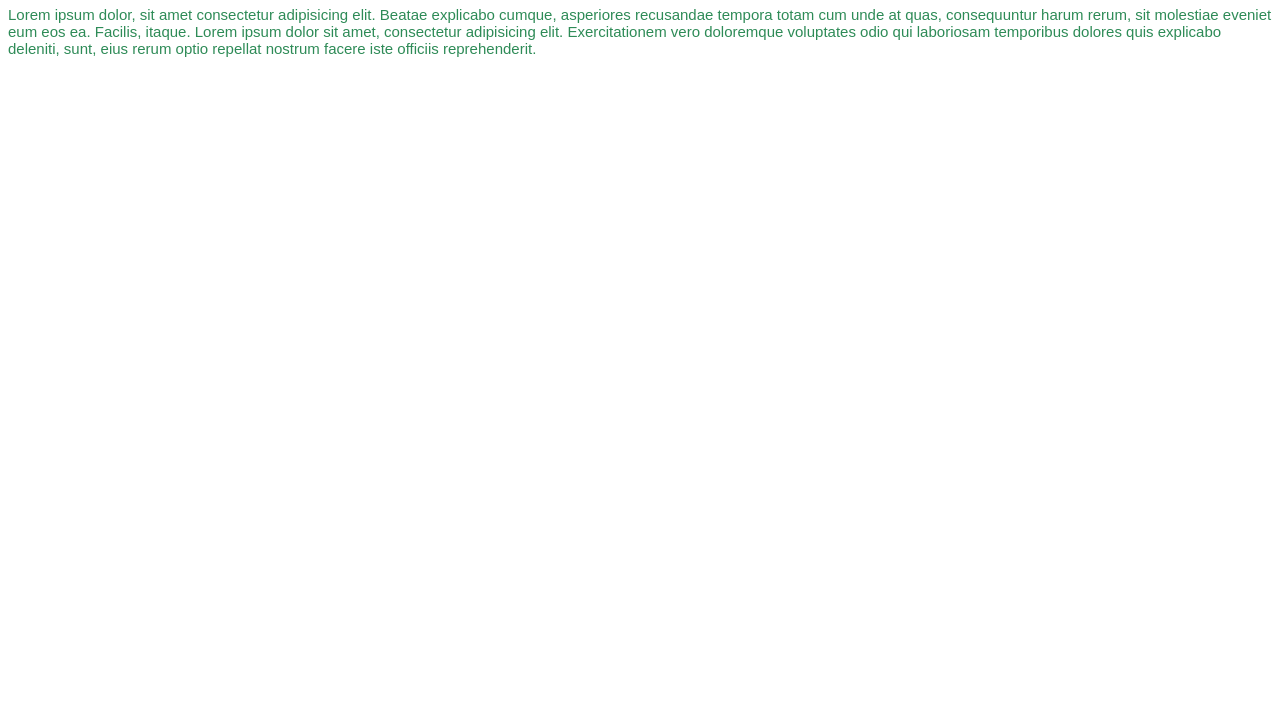
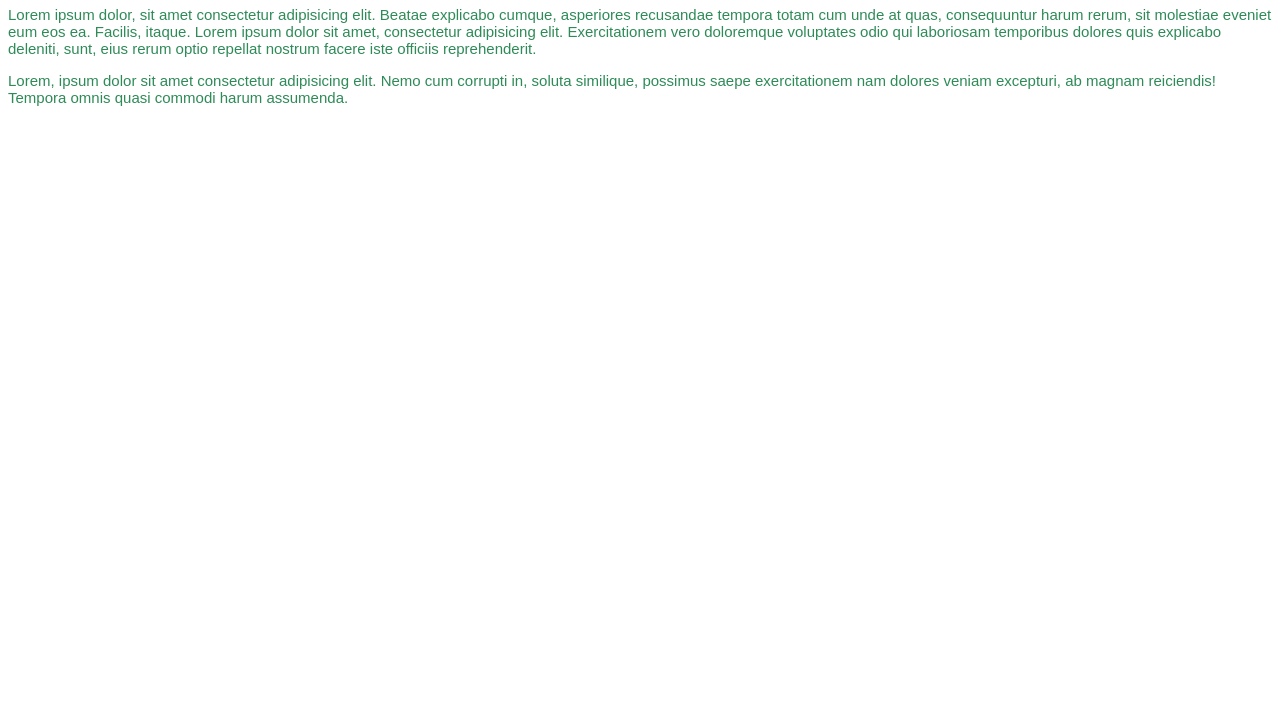
Before and after one commit to venom003/salyani-class, a plain HTML site: page index.html in a window 1280 px wide. Shown: the part 76-800 px from the top of the page. Drawn offline with Linux system fonts and the light colour scheme.

Commit message:
Work Done

```diff
--- a/index.html
+++ b/index.html
@@ -16,5 +16,8 @@
         temporibus dolores quis explicabo deleniti, sunt, eius rerum optio repellat nostrum facere iste officiis
         reprehenderit.
     </p>
+    <p>
+        Lorem, ipsum dolor sit amet consectetur adipisicing elit. Nemo cum corrupti in, soluta similique, possimus saepe exercitationem nam dolores veniam excepturi, ab magnam reiciendis! Tempora omnis quasi commodi harum assumenda.
+    </p>
 </body>
 </html>
```
